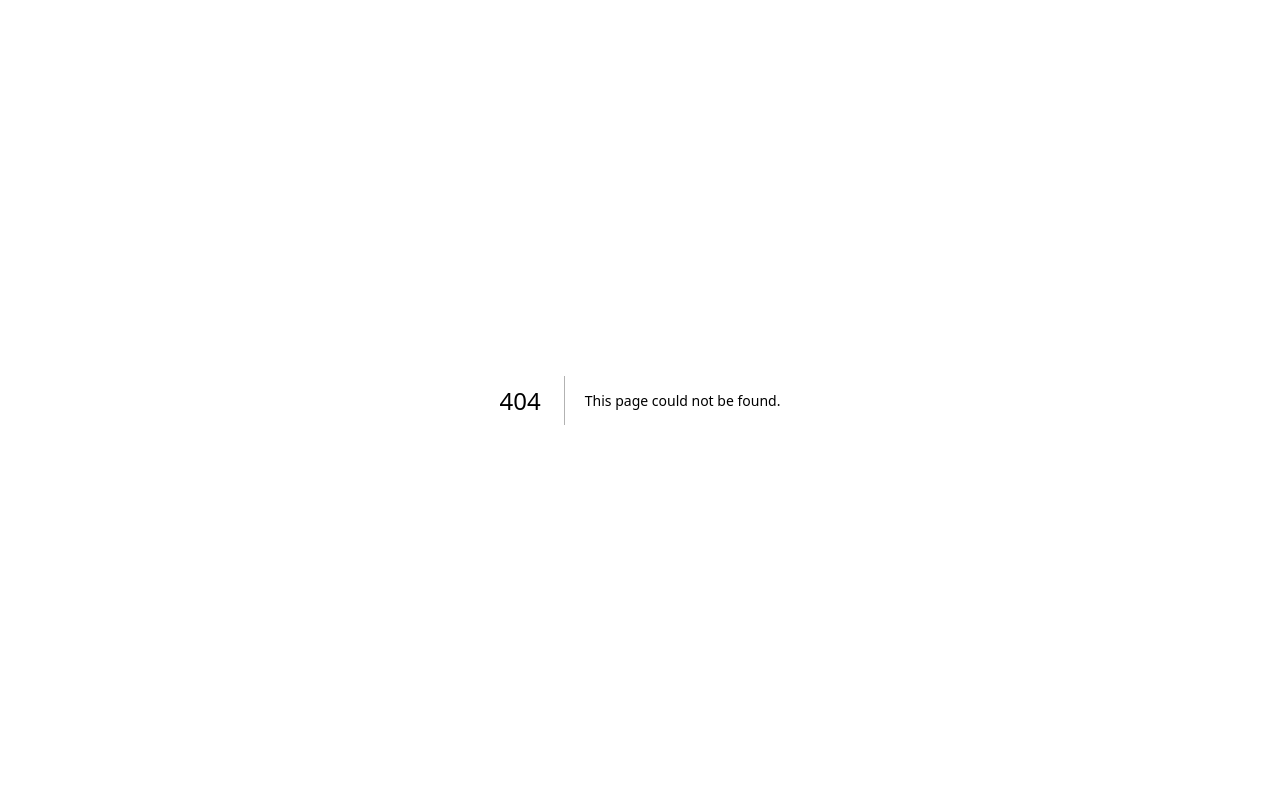
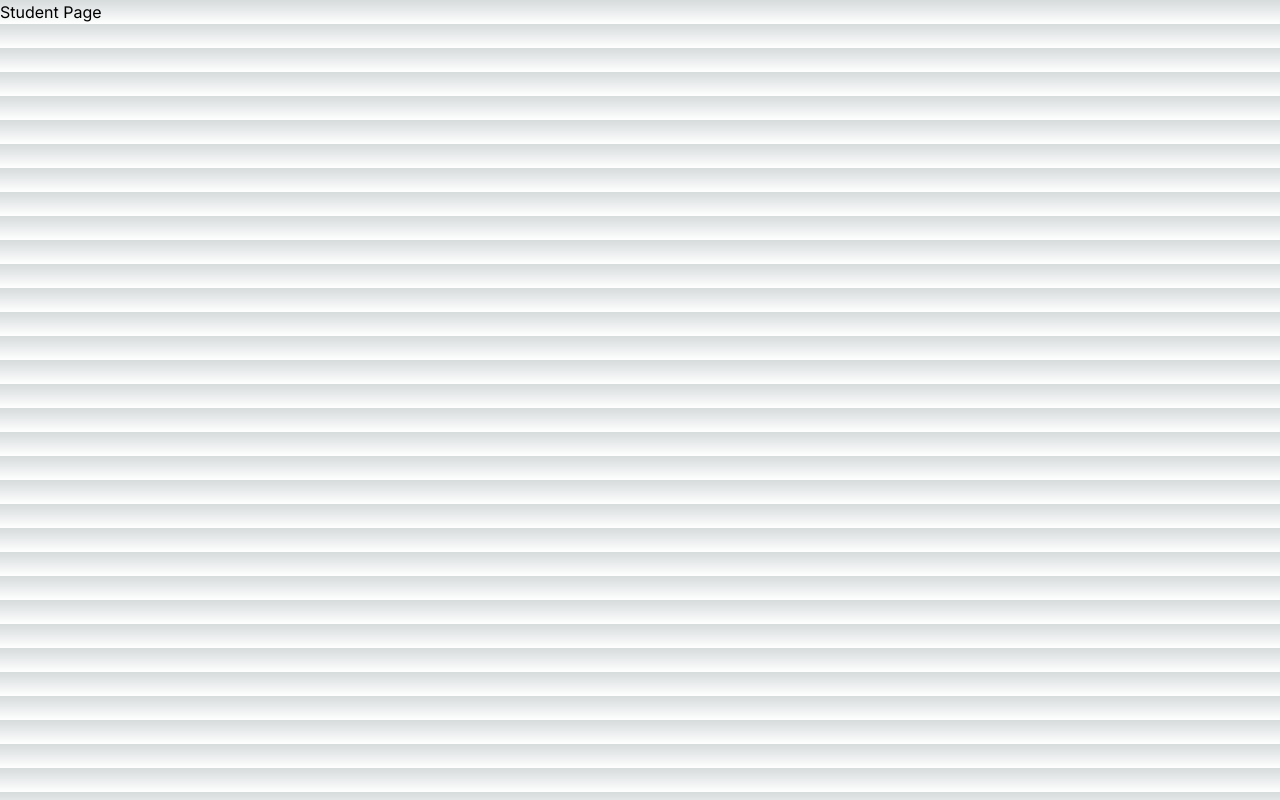
Before and after one commit to Alla-ud-din/Next-Js-youtube, a Next.js app: page /student in a window 1280 px wide. Before the commit this address had no page. Built offline with nearby package versions, Linux system fonts and the light colour scheme.

Commit message:
uploading branch

```diff
--- a/src/app/page.tsx
+++ b/src/app/page.tsx
@@ -1,10 +1,7 @@
-import Image from 'next/image'
-import styles from './page.module.css'
-
 export default function Home() {
   return (
-    <main className={styles.main}>
-      <h1>Basic Routing | Make New Page</h1>
+    <main>
+      <h1>generateMetadata in Next</h1>
     </main>
   )
 }
--- /dev/null
+++ b/src/app/student/page.tsx
@@ -0,0 +1,17 @@
+export default function Page(){
+    return(
+        <div>
+
+            <h1>
+                Student Page
+            </h1>
+        </div>
+    )
+}
+
+export function generateMetadata(){
+    return{
+        title:"student page title",
+        description:"student page description "
+    }
+}
--- /dev/null
+++ b/src/app/user/page.tsx
@@ -0,0 +1,16 @@
+export default function Page(){
+    return(
+        <div>
+            <h1>
+                User Page
+            </h1>
+        </div>
+    )
+}
+
+export function generateMetadata(){
+    return{
+        title:"user page title",
+        description:"user page description "
+    }
+}
```
